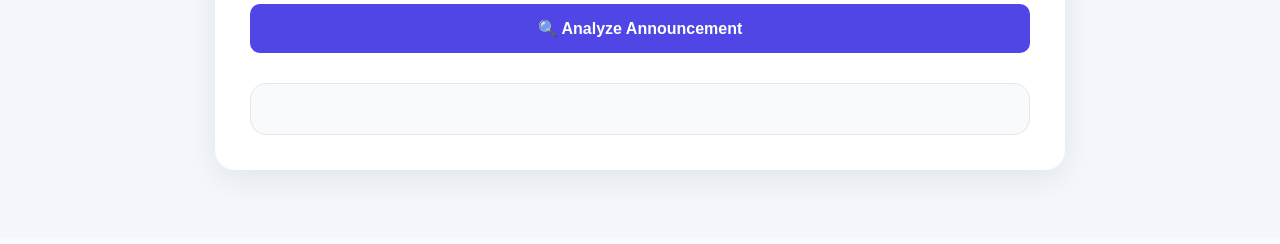
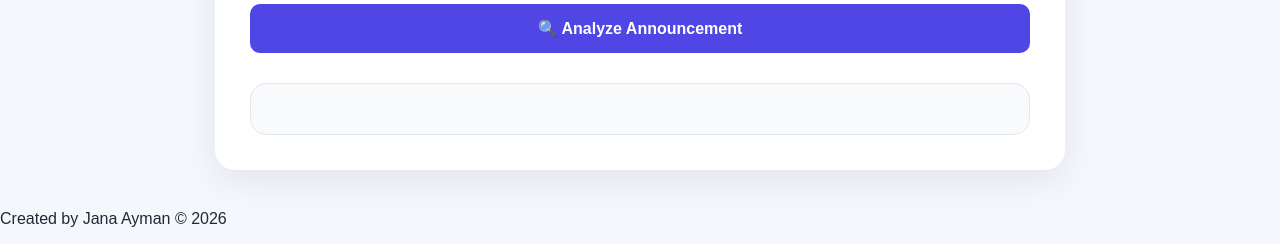
Before and after one commit to janaaymangad-ui/INnovateAI-_shield, a Flask app: page / in a window 1280 px wide. Shown: the part 562-806 px from the top of the page. Before the commit the page ends 749 px from the top, so only its background shows below. Run offline with Flask 3, Linux system fonts and the light colour scheme.

Commit message:
Update index.html

```diff
--- a/templates/index.html
+++ b/templates/index.html
@@ -41,6 +41,9 @@
     </div>
 
     <script src="{{ url_for('static', filename='script.js') }}"></script>
+    <footer class="site-footer">
+    <p>Created by Jana Ayman © 2026</p>
+</footer>
 
 </body>
 </html>
```
